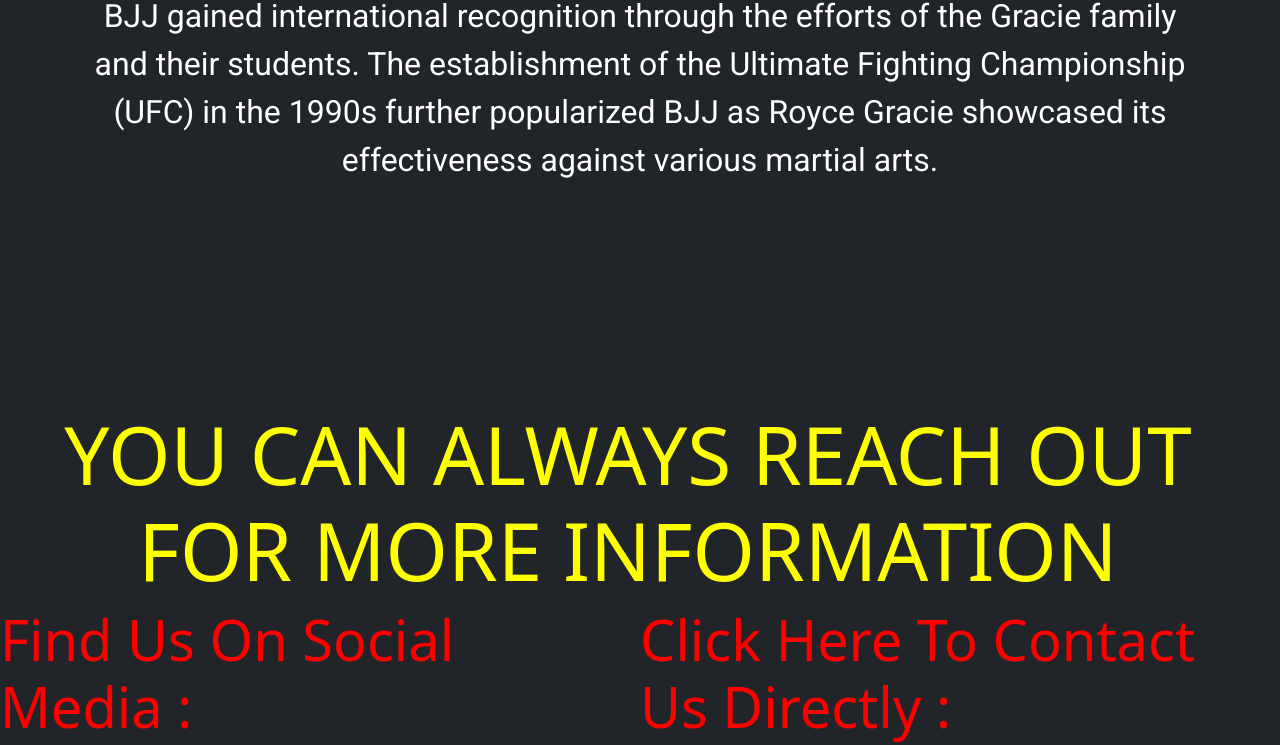
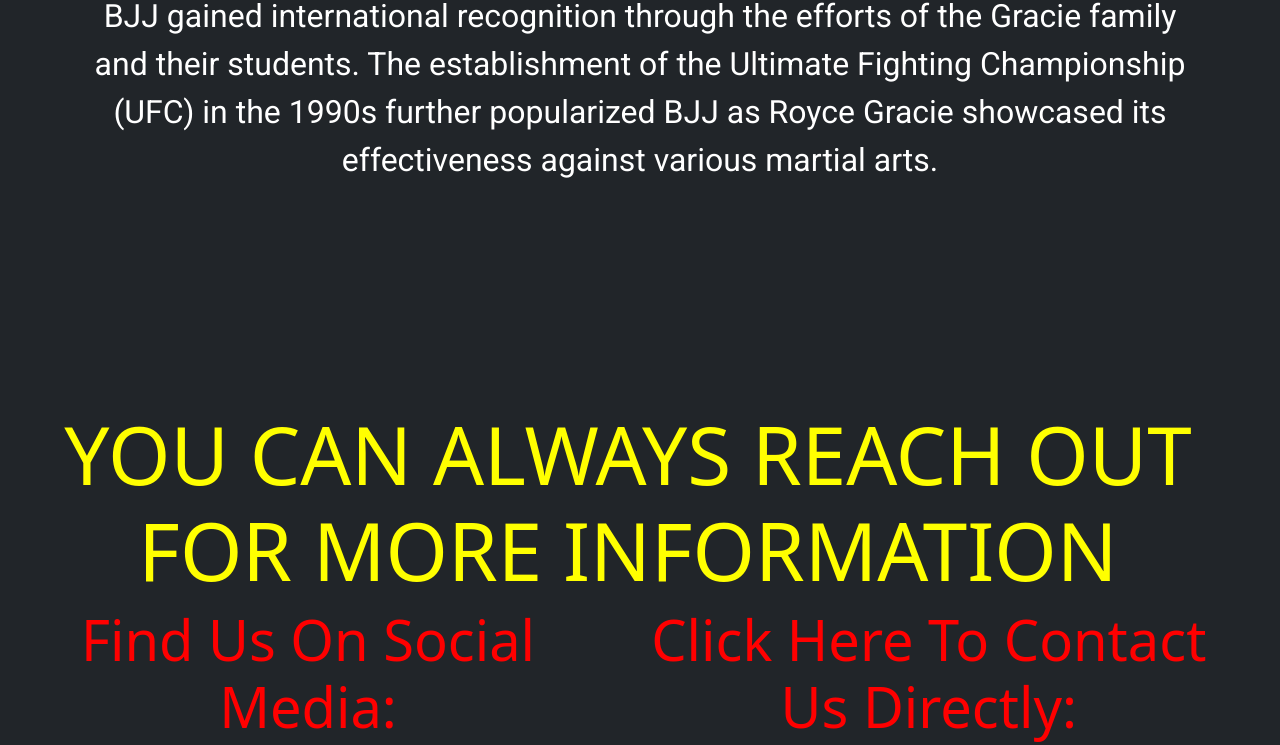
Before and after one commit to patrickaod/Little-Origami, a plain HTML site: page history.html in a window 1280 px wide. Shown: the part 2884-3629 px from the top of the page. Drawn offline with nearby package versions, Linux system fonts and the light colour scheme; a web font is replaced by a local one.

Commit message:
Update footer text

```diff
--- a/history.html
+++ b/history.html
@@ -118,7 +118,7 @@
         <h2 class="text-center">YOU CAN ALWAYS REACH OUT FOR MORE INFORMATION</h2>
         <!-- Social Media Links -->
         <div class="col-sm-6">
-            <h3>Find Us On Social Media :</h3>
+            <h3 class="text-center">Find Us On Social Media:</h3>
             <ul class="d-flex">
                 <li><a href="https://en-gb.facebook.com/" target="_blank"><i class="fa-brands fa-facebook"></i></a></li>
                 <li><a href="https://www.instagram.com/" target="_blank"><i class="fa-brands fa-instagram"></i></a></li>
@@ -129,7 +129,7 @@
         </div>
         <!-- Contact / Call To Action -->
         <div class="footer-contact col-sm-6">
-            <h3> Click Here To Contact Us Directly :</h3>
+            <h3 class="text-center"> Click Here To Contact Us Directly:</h3>
             <a href="contact.html" class="btn btn-warning"> Contact Us </a>
         </div>
     </footer>
```
Also changed, not shown: 404.html (+2 -2 lines), contact.html (+1 -1 lines), index.html (+2 -2 lines).
